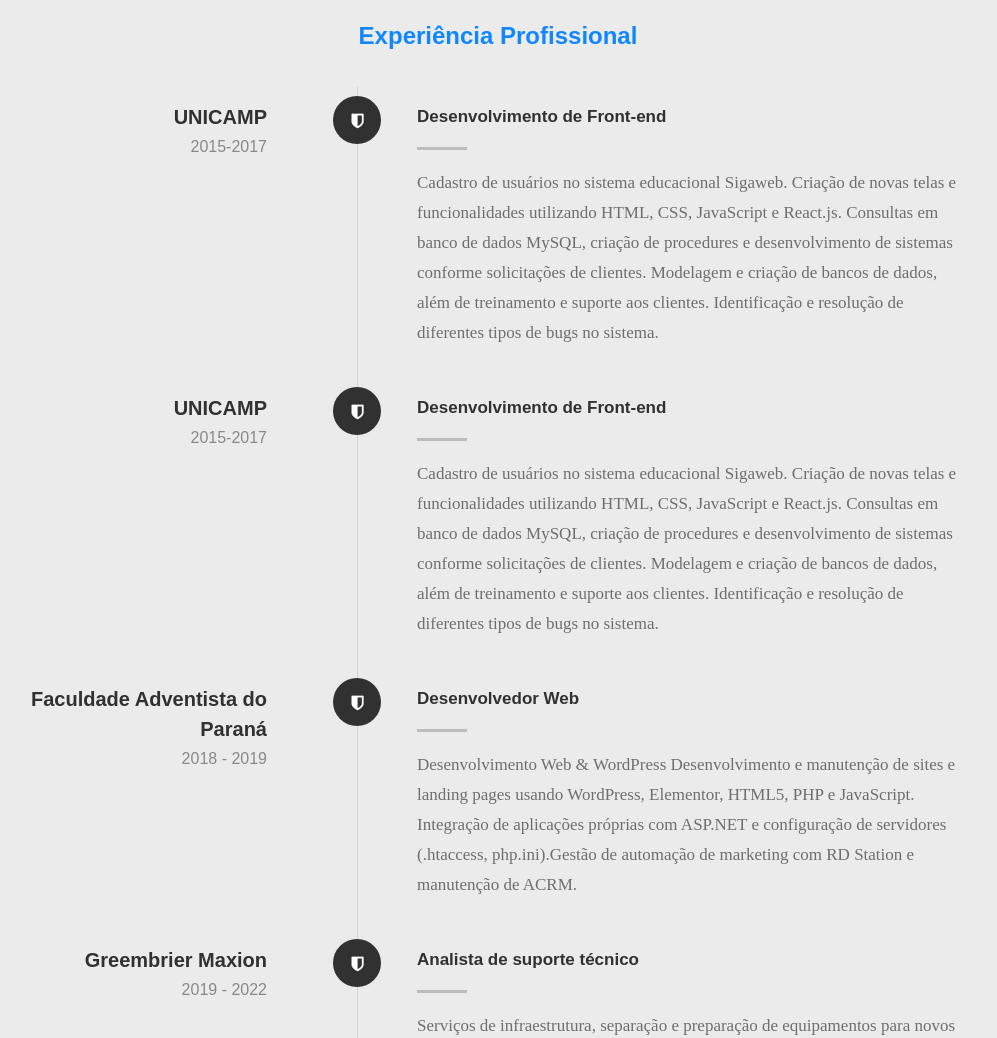
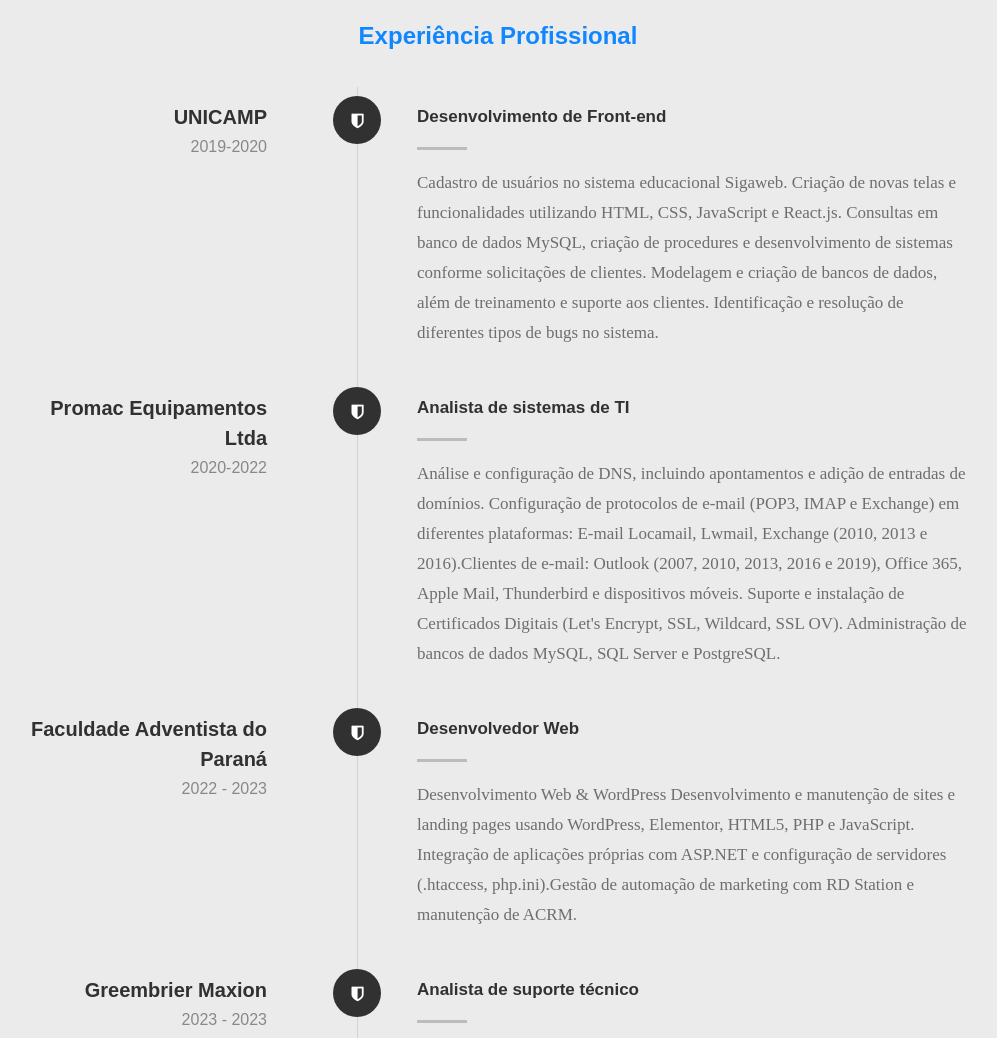
Before and after one commit to casigundja/portfolio, a plain HTML site: page index.html in a window 1280 px wide. Shown: the part 4280-5318 px from the top of the page, without its empty margins (142-1139 px from the left). Drawn offline with Linux system fonts and the light colour scheme; files whose address does not match are found by name; a web font is replaced by a local one.

Commit message:
index.html

```diff
--- a/index.html
+++ b/index.html
@@ -468,7 +468,7 @@
 
 	   				<div class="timeline-header">
 	   					<h3>UNICAMP</h3>
-	   					<p>2015-2017</p>
+	   					<p>2019-2020</p>
 	   				</div>
 	   				<div class="timeline-content">
 	   					<h4>Desenvolvimento de Front-end</h4>
@@ -484,12 +484,12 @@
 	   				</div>
 
 					<div class="timeline-header">
-	   					<h3>UNICAMP</h3>
-	   					<p>2015-2017</p>
+	   					<h3>Promac Equipamentos Ltda</h3>
+	   					<p>2020-2022</p>
 	   				</div>
 	   				<div class="timeline-content">
-	   					<h4>Desenvolvimento de Front-end</h4>
-	   					<p>Cadastro de usuários no sistema educacional Sigaweb. Criação de novas telas e funcionalidades utilizando HTML, CSS, JavaScript e React.js. Consultas em banco de dados MySQL, criação de procedures e desenvolvimento de sistemas conforme solicitações de clientes. Modelagem e criação de bancos de dados, além de treinamento e suporte aos clientes. Identificação e resolução de diferentes tipos de bugs no sistema.</p>
+	   					<h4>Analista de sistemas de TI</h4>
+	   					<p>Análise e configuração de DNS, incluindo apontamentos e adição de entradas de domínios. Configuração de protocolos de e-mail (POP3, IMAP e Exchange) em diferentes plataformas: E-mail Locamail, Lwmail, Exchange (2010, 2013 e 2016).Clientes de e-mail: Outlook (2007, 2010, 2013, 2016 e 2019), Office 365, Apple Mail, Thunderbird e dispositivos móveis. Suporte e instalação de Certificados Digitais (Let's Encrypt, SSL, Wildcard, SSL OV). Administração de bancos de dados MySQL, SQL Server e PostgreSQL.</p>
 	   				</div>
 
 	   			</div> <!-- /timeline-block -->
@@ -502,7 +502,7 @@
 
 					<div class="timeline-header">
 						<h3>Faculdade Adventista do Paraná</h3>
-						<p>2018 - 2019</p>
+						<p>2022 - 2023</p>
 					</div>
 					<div class="timeline-content">
 						<h4> Desenvolvedor Web</h4>
@@ -517,7 +517,7 @@
 
 				<div class="timeline-header">
 					<h3>Greembrier Maxion</h3>
-					<p>2019 - 2022</p>
+					<p>2023 - 2023</p>
 				</div>
 
 				<div class="timeline-content">
@@ -532,7 +532,7 @@
 
 	   				<div class="timeline-header">
 	   					<h3>Braga Soluções em Tecnologia da Informação LTDA</h3>
-	   					<p>04/04/2022 - Atual</p>
+	   					<p>04/08/2023 - Atual</p>
 	   				</div>
 
 				<div class="timeline-content">
```
